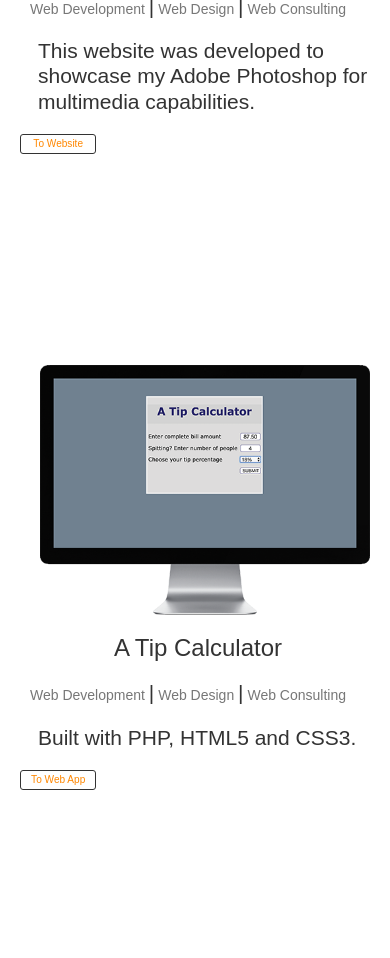
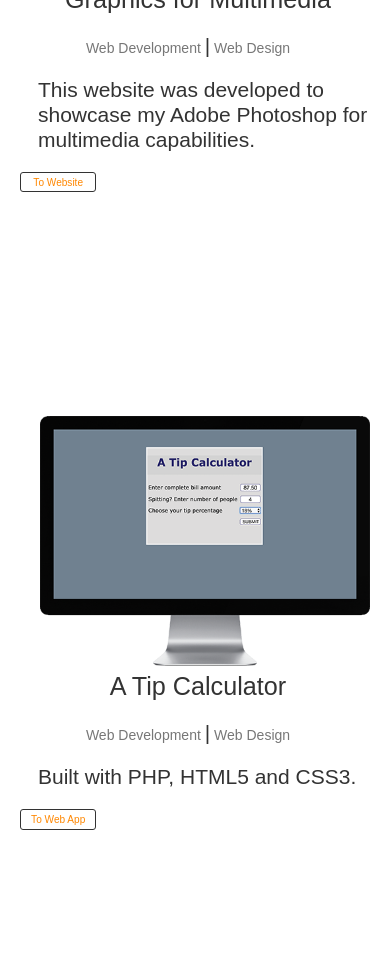
Before and after one commit to LeReiver/portfolio, a PHP site: page /projects.php in a window 390 px wide. Shown: the part 5505-6463 px from the top of the page. Run offline with PHP 8.4, Linux system fonts and the light colour scheme.

Commit message:
Mobile layout adjustments.

```diff
--- a/includes/styles/portfolio.css.php
+++ b/includes/styles/portfolio.css.php
@@ -394,8 +394,8 @@ ul.topnav li.icon {display: none;}
     font-family: gentonalight, sans-serif;
 }
 #about.w3-content h1{
-    margin; 0 0 0 3em;
-    font-size: 2.2em;
+    margin: 0 0 0 3em;
+    font-size: 2em;
     color: #ff8700;
     font-stretch: extra-expanded;
     font-weight: 200;
@@ -1098,7 +1098,7 @@ a.button:hover {
     #about h1 {
         margin-top: 0.25em;
         font-weight: 100;
-        font-size: 5vw;
+        font-size: 3vw;
     }
     #about_2 p {
         margin: 20px -10px 20px 0;
@@ -1200,6 +1200,9 @@ a.button:hover {
         padding-bottom: 10px;
         font-family: gentonalight, sans-serif;
     }
+    .section-hero {
+        background-image: url('../images/hero2_2_op.jpg');
+    }
     #network-text p {
         font-size: 11px;
     }
@@ -1347,7 +1350,7 @@ a.button:hover {
 /*        height: 350px;*/
 /*        width:350px;*/
 /*        display: inline-block;*/
-/*/*        padding-top: 20px;*/*/
+/*/*        padding-top: 20px;*/
 /*        margin-bottom: 10px;*/
 /*        margin-left: 80px;*/
 /*        margin-top: 60px;*/
@@ -1370,7 +1373,7 @@ a.button:hover {
 /*    .project-icon {*/
 /*        height: 350px;*/
 /*        display: inline-block;*/
-/*/*        padding-top: 50px;*/*/
+/*/*        padding-top: 50px;*/
 /*        margin: 0;*/
 /*    }*/
 /*    .section-hero {*/
@@ -1384,7 +1387,7 @@ a.button:hover {
 /*    }*/
 /*    #projects_nav {*/
 /*        float: left;*/
-/*/*        clear: both;*/*/
+/*        clear: both;*/
 /*        line-height: 60%;*/
 /*        color: #ff8700;*/
 /*        display: inline;*/
@@ -1444,7 +1447,7 @@ a.button:hover {
 /*    .button_table a {*/
 /*        font-size: 1.5em;*/
 /*        margin-left: -4em;*/
-/*        /*        padding-left: 5em;*/*/
+        /*        padding-left: 5em;*/
 /*    }*/
 /**/
 /*    #about h1 {*/
@@ -1494,7 +1497,7 @@ a.button:hover {
 
 @media (max-width: 590px) {
      h1 {
-        font-size: 20%;
+        font-size: 80%;
      }
     .logo img {
         width: 150px;
@@ -1515,7 +1518,7 @@ a.button:hover {
     }
     #about_2 p {
        margin: 20px -10px 20px 0;
-        font-size: 2.5em;
+        font-size: 1.5em;
         font-weight: 100;
         text-align: start;
     }
@@ -1527,17 +1530,17 @@ a.button:hover {
         padding-right: 1em;
     }
     .section.bigbox h3 {
-         margin-top: 150px;
-        font-size: 80%;
+         margin-top: 50px;
+        font-size: 180%;
      }
     .project-icon img {
-        height: 70%;
+        height: 95%;
         padding-top: 20px;
-/*        margin: -.5em 0 -5em 1em;*/
+        margin: -.5em 0 -5em -100px;
         }
     #_button {
-        font-size: 80%;
-        margin: 0 3em 0 0;
+        font-size: 220%;
+        margin: 0 0 0 40px;
         font-weight: 200;
     }
     #_button a {
@@ -1645,9 +1648,6 @@ a.button:hover {
 @media (max-width: 440px) {
     h1 {
         font-size: 2em;
-    }
-    .section.bigbox h4 {
-        margin-left: -60px;
     }
     #network-text p {
         font-size: 8px;
@@ -1751,7 +1751,7 @@ a.button:hover {
         margin-left: -60px;
     }
     .section.bigbox h3 {
-        margin-top: 30px;
+        margin-top: 50px;
     }
     .orange-underline {
         margin: .5em 0;
--- a/projects.php
+++ b/projects.php
@@ -66,7 +66,7 @@
                     <div class="col-lg-6 col-xl-12">
                         <div class="project_desc">
                             <h3>Kitchen Commons</h3>
-                                <h4>Web Development <span id="pipe">|</span> Web Design <span id="pipe">|</span>  Web Consulting</h4>
+                                <h4>Web Design <span id="pipe">|</span> Site Migration <span id="pipe">|</span>SEO Augmentation</h4>
                             <p id="skills">As a web development intern for a non-profit organization Kitchen Commons, I assisted in migrating the organization's old Drupal site to a new WordPress site.
                                 I redesigned the new site with custom theme styling implementing changes that enhanced usability, managed plugins and widgets and applied SEO practices.</p>
                             <table class="button_table">
@@ -89,7 +89,7 @@
                     <div class="col-lg-6 col-xl-12">
                         <div class="project_desc">
                             <h3>Guano (Band)</h3>
-                             <h4>Web Development <span id="pipe">|</span> Web Design <span id="pipe">|</span>  Web Consulting</h4>
+                             <h4>Web Development <span id="pipe">|</span> Web Design </h4>
                             <p id="skills">A mobile-first website, built with PHP and jQuery and a responsive CSS grid utilizing LESS. I Incorporated a modifiable Audio Controller Plugin as an audio player.</p>
                             <table class="button_table">
                                 <tr>
@@ -112,7 +112,7 @@
                     <div class="col-lg-6 col-xl-12">
                         <div class="project_desc">
                             <h3>Burrito Masala</h3>
-                            <h4>Web Development <span id="pipe">|</span> Web Design <span id="pipe">|</span>  Web Consulting</h4>
+                            <h4>Web Development <span id="pipe">|</span> Web Design </h4>
                             <p id="skills">This fictitious food cart mobile-first website was built with PHP, utilizing responsive CSS and LESS.</p>
                             <table class="button_table">
                                 <tr>
@@ -134,7 +134,7 @@
                     <div class="col-lg-6 col-xl-12">
                         <div class="project_desc">
                             <h3>Buddha Bellies Noodle House</h3>
-                            <h4>Web Development <span id="pipe">|</span> Web Design <span id="pipe">|</span>  Web Consulting</h4>
+                            <h4>Web Development <span id="pipe">|</span> Web Design </h4>
                             <p id="skills">A fictitious restaurant website built with hand rolled HTML5 and CSS3.</p>
                             <table class="button_table">
                                 <tr>
@@ -156,7 +156,7 @@
                     <div class="col-lg-6 col-xl-12">
                         <div class="project_desc">
                             <h3>Well Fed Adventures</h3>
-                            <h4>Web Development <span id="pipe">|</span> Web Design <span id="pipe">|</span>  Web Consulting</h4>
+                            <h4>Web Development <span id="pipe">|</span> Web Design </h4>
                             <p id="skills">A Dreamweaver website built for a fictitious culinary travel company.</p>
                             <table class="button_table">
                                 <tr>
@@ -178,7 +178,7 @@
                     <div class="col-lg-6 col-xl-12">
                         <div class="project_desc">
                             <h3>Dual Purpose Motorcycles</h3>
-                            <h4>Web Development <span id="pipe">|</span> Web Design <span id="pipe">|</span>  Web Consulting</h4>
+                            <h4>Web Development <span id="pipe">|</span> Web Design</h4>
                             <p id="skills">A simple, informative website built using AJAX and jQuery.</p>
                             <table class="button_table">
                                 <tr>
@@ -200,7 +200,7 @@
                     <div class="col-lg-6 col-xl-12">
                         <div class="project_desc">
                             <h3>Graphics for Multimedia</h3>
-                            <h4>Web Development <span id="pipe">|</span> Web Design <span id="pipe">|</span>  Web Consulting</h4>
+                            <h4>Web Development <span id="pipe">|</span> Web Design</h4>
                             <p id="skills">This website was developed to showcase my Adobe Photoshop for multimedia capabilities.</p>
                             <table class="button_table">
                                 <tr>
@@ -222,7 +222,7 @@
                     <div class="col-lg-6 col-xl-12">
                         <div class="project_desc">
                             <h3>A Tip Calculator</h3>
-                            <h4>Web Development <span id="pipe">|</span> Web Design <span id="pipe">|</span>  Web Consulting</h4>
+                            <h4>Web Development <span id="pipe">|</span> Web Design </h4>
                             <p id="skills">Built with PHP, HTML5 and CSS3.</p>
                             <table class="button_table">
                                 <tr>
@@ -244,7 +244,7 @@
                         <div class="col-lg-6 col-xl-12">
                             <div class="project_desc">
                         <h3>Cooking Volume Converter</h3>
-                                <h4>Web Development <span id="pipe">|</span> Web Design <span id="pipe">|</span>  Web Consulting</h4>
+                                <h4>Web Development <span id="pipe">|</span> Web Design </h4>
                         <p id="skills">
                         <p>Built using PHP, jQuery, AJAX, HTML5 and CSS3.</p>
                         <table class="button_table">
@@ -267,7 +267,7 @@
                     <div class="col-lg-6 col-xl-12">
                         <div class="project_desc">
                         <h3>Drums</h3>
-                        <h4>Web Development <span id="pipe">|</span> Web Design <span id="pipe">|</span>  Web Consulting</h4>
+                        <h4>Android App Development <span id="pipe">|</span> App Design </h4>
                         <p id="skills">A rudimentary drum machine with language support for Italian and Japanese.</p>
                         <table class="button_table">
                             <tr>
@@ -289,7 +289,7 @@
                     <div class="col-lg-6 col-xl-12">
                         <div class="project_desc">
                             <h3>Pig Latin Name Converter</h3>
-                            <h4>Web Development <span id="pipe">|</span> Web Design <span id="pipe">|</span>  Web Consulting</h4>
+                            <h4>Android App Development <span id="pipe">|</span> App Design </h4>
                             <p id="skills"> Using string manipulations, this Android app converts names into Pig Latin.</p>
                             <table class="button_table">
                                 <tr>
@@ -311,7 +311,7 @@
                     <div class="col-lg-6 col-xl-12">
                         <div class="project_desc">
                             <h3>Fragmented Drums</h3>
-                            <h4>Web Development <span id="pipe">|</span> Web Design <span id="pipe">|</span>  Web Consulting</h4>
+                            <h4>Android App Development <span id="pipe">|</span> App Design </h4>
                             <p id="skills">This an Android App. Same as Drums, but designed with using Fragments.</p>
                             <table class="button_table">
                                 <tr>
@@ -333,7 +333,7 @@
                     <div class="col-lg-6 col-xl-12">
                         <div class="project_desc">
                             <h3>Dataview</h3>
-                            <h4>Web Development <span id="pipe">|</span> Web Design <span id="pipe">|</span>  Web Consulting</h4>
+                            <h4>Android App Development <span id="pipe">|</span> App Design </h4>
                             <p id="skills"> This app was built to showcase the ability to connect to secure database and output data tables.</p>
                             <table class="button_table">
                                 <tr>
```
